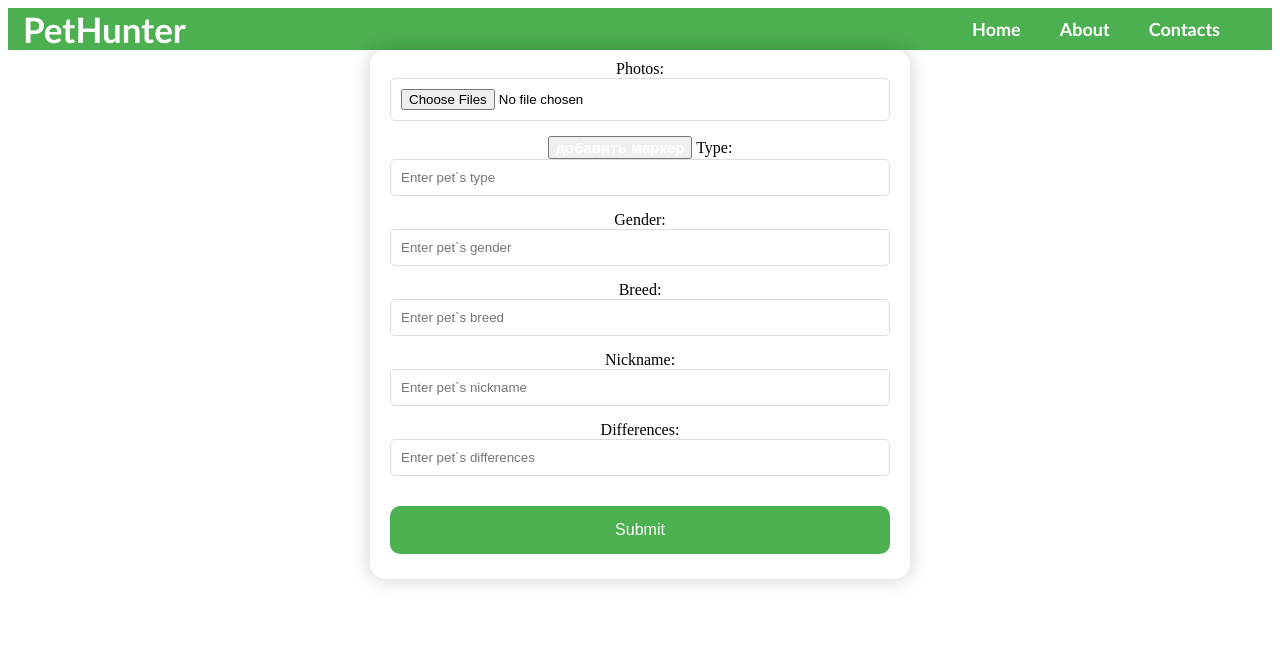
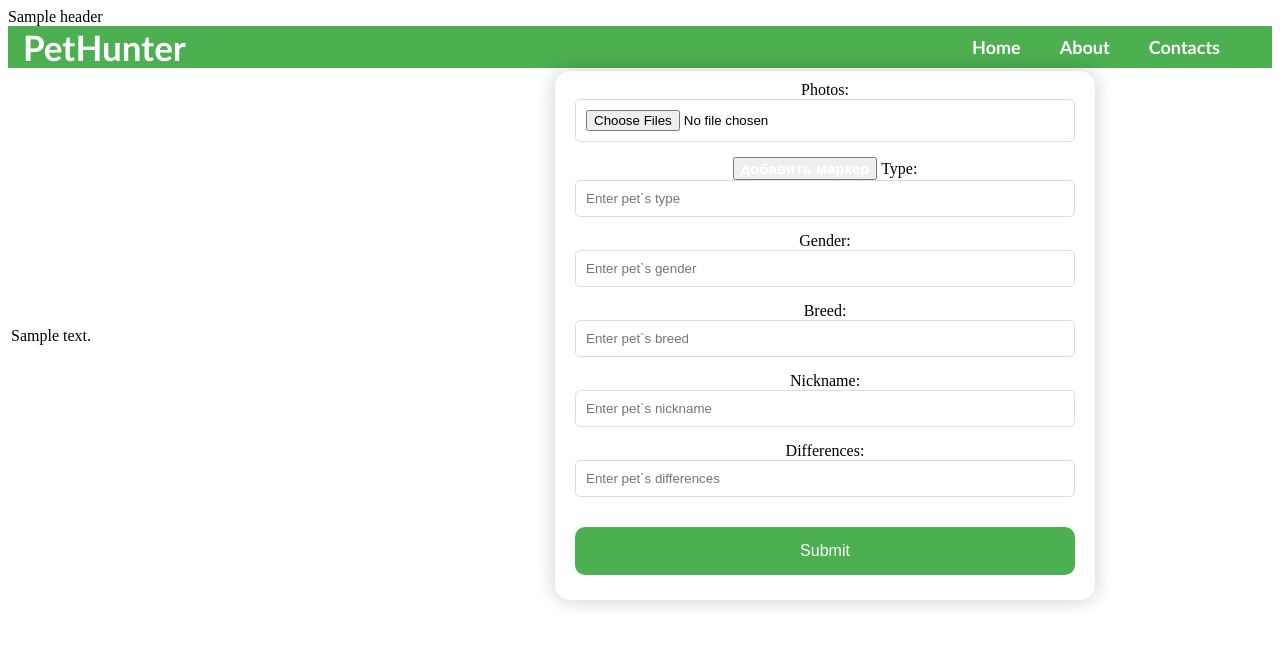
Before and after one commit to Karasionok/PetHunter-Project, a Flask app: template templates/add.html in a window 1280 px wide. Shown: the top 646 px of the page. Run offline with Flask 3, Linux system fonts and the light colour scheme; the template is opened without the code that fills it: most values are stand-ins (such as "Sample title", 1, 10 or a date in 2020).

Commit message:
new add page

```diff
--- a/main.py
+++ b/main.py
@@ -56,6 +56,7 @@ def register():
 def proba():
     return render_template("SAiti.html")
 
+
 @app.route("/login", methods=["POST", "GET"])           # login page
 def login():
     if flask.request.method == "POST":
@@ -73,26 +74,31 @@ def login():
 
 @app.route("/add", methods=["POST", "GET"])         # add page
 def add():
-    anns = session.query(ann).all()
-    os.makedirs(f"announcements/{len(anns) + 1}_ann/templates")
-    return render_template("add.html")
+    mapObj = folium.Map(location=[55.800595, 37.473519], zoom_start=14)
+    folium.GeoJson("shukino.geojson").add_to(mapObj)
+    mapObj.add_child(ClickForMarker())
+    mapObj.get_root().render()
+    header = mapObj.get_root().header.render()
+    body = mapObj.get_root().html.render()
+    script = mapObj.get_root().script.render()
+    return render_template("add.html", header=header, body=body, script=script)
 
 
-@app.route("/add_start_marker", methods=["POST", "GET"])
-def add_marker():
-    mapObj = folium.Map(location=[55.800595, 37.473519], zoom_start=14)
-    if flask.request.method == "GET":
-        folium.GeoJson("shukino.geojson").add_to(mapObj)
-        mapObj.add_child(ClickForMarker())
-        mapObj.get_root().render()
-        header = mapObj.get_root().header.render()
-        body = mapObj.get_root().html.render()
-        script = mapObj.get_root().script.render()
-    if flask.request.method == "POST":
-        anns = session.query(ann).all()
-        mapObj.save(f'announcements/{len(anns) + 1}_ann/templates/map.html')
-        return redirect('/index')
-    return render_template("start_marker.html", header=header, body=body, script=script)
+# @app.route("/add_start_marker", methods=["POST", "GET"])
+# def add_marker():
+#     mapObj = folium.Map(location=[55.800595, 37.473519], zoom_start=14)
+#     if flask.request.method == "GET":
+#         folium.GeoJson("shukino.geojson").add_to(mapObj)
+#         mapObj.add_child(ClickForMarker())
+#         mapObj.get_root().render()
+#         header = mapObj.get_root().header.render()
+#         body = mapObj.get_root().html.render()
+#         script = mapObj.get_root().script.render()
+#     if flask.request.method == "POST":
+#         anns = session.query(ann).all()
+#         mapObj.save(f'announcements/{len(anns) + 1}_ann/templates/map.html')
+#         return redirect('/index')
+#     return render_template("start_marker.html", header=header, body=body, script=script)
 
 
 if __name__ == '__main__':
--- a/static/style.css
+++ b/static/style.css
@@ -51,7 +51,6 @@
     transition: transform 0.2s;
     width: 500px;
     text-align: center;
-    margin: 0 auto
 }
 
 h1 {
--- a/templates/SAiti.html
+++ b/templates/SAiti.html
@@ -29,7 +29,7 @@
         <tr>
             <td><img src="static/photo_2024-12-14_13-26-26.jpg" width="150" height=auto alt="pup"></td>
             <td>Купер</td>
-            <td>Сексопилен и ахуителен</td>
+            <td></td>
         </tr>
         <tr>
             <td>Анна</td>
--- a/templates/add.html
+++ b/templates/add.html
@@ -4,6 +4,7 @@
   <meta charset="UTF-8">
   <link rel="stylesheet" type="text/css" href="{{ url_for('static', filename='style.css') }}" />
   <title>Add_Ann</title>
+    {{header|safe}}
 </head>
 <body>
     <header>
@@ -18,6 +19,17 @@
         </div>
       </nav>
     </header>
+    <table>
+    <tr>
+        <td width="50%">
+            <div>
+            {{body|safe}}
+            <script>
+                {{script|safe}}
+            </script>
+            </div>
+        </td>
+        <td width="50%">
             <div class="main">
                 <form action="{{ url_for('login') }}" method="POST">
                       <label for="myfile" class="loginlabel">
@@ -64,5 +76,8 @@
                       </div>
                 </form>
             </div>
+            </td>
+    </tr>
+    </table>
 </body>
 </html>
```
Lines whose indentation alone changed are shown as unchanged.
